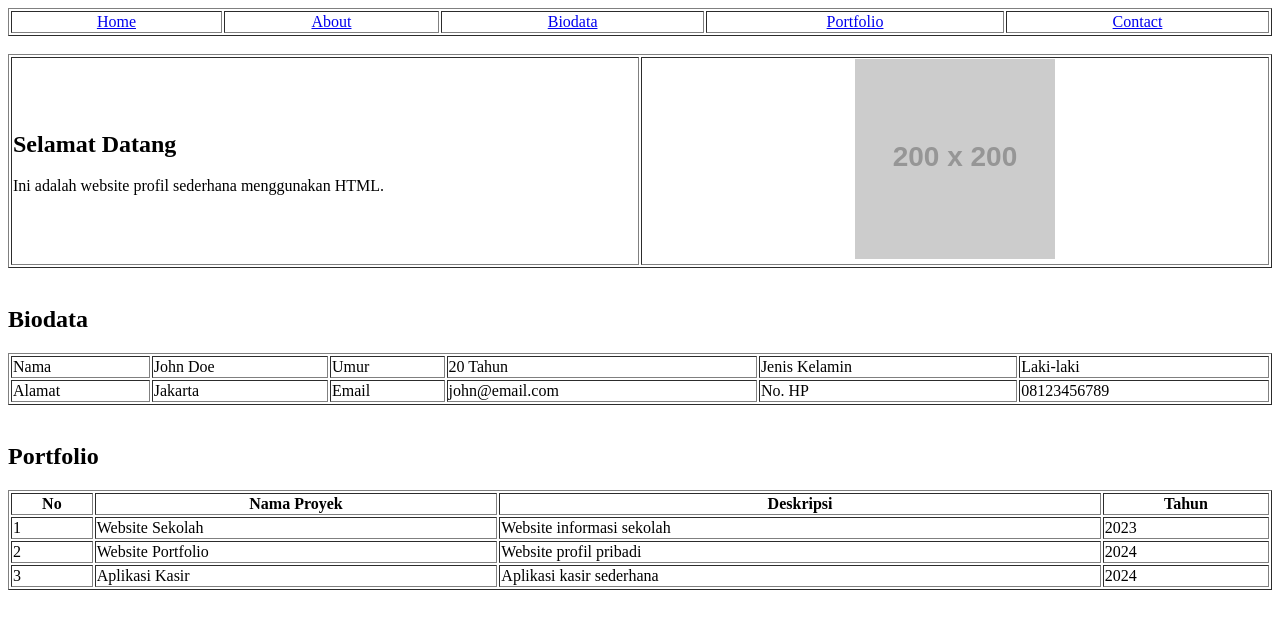
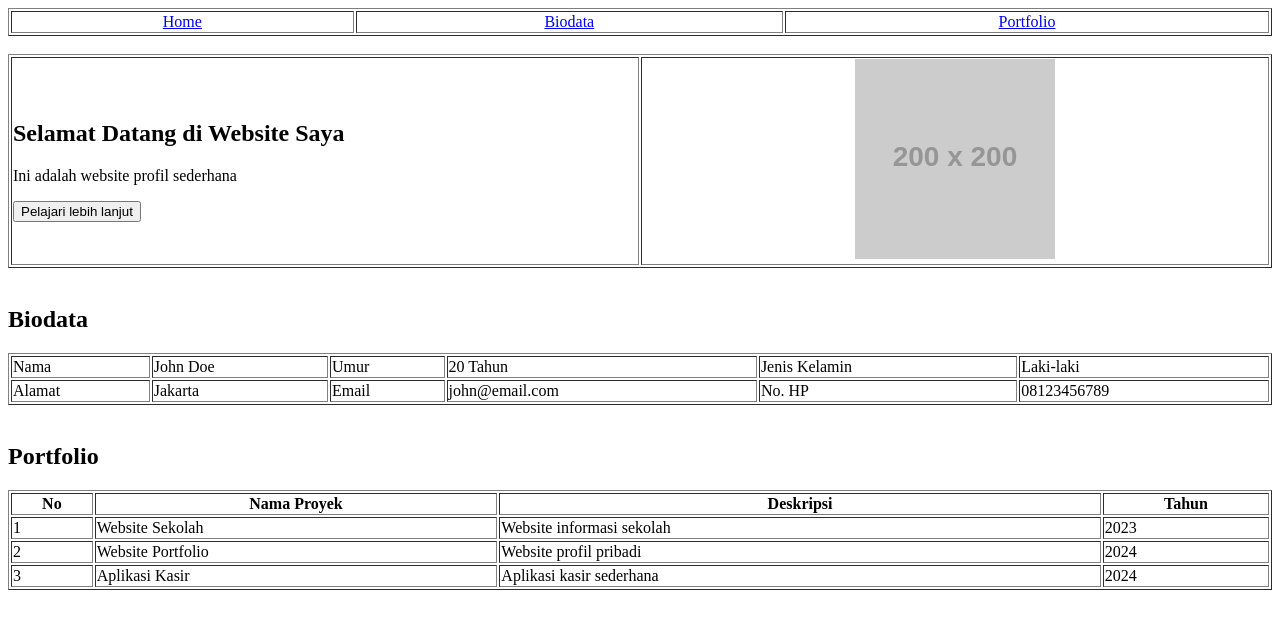
Before and after one commit to williamphilip/project-eduwork, a plain HTML site: page index.html in a window 1280 px wide. Drawn offline with Linux system fonts and the light colour scheme; placeholder pictures from the web are drawn by us.

Commit message:
menambahkan button di section 2

```diff
--- a/index.html
+++ b/index.html
@@ -10,10 +10,8 @@
       <table width="100%" border="1">
         <tr>
           <td align="center"><a href="#home">Home</a></td>
-          <td align="center"><a href="#about">About</a></td>
           <td align="center"><a href="#biodata">Biodata</a></td>
           <td align="center"><a href="#portfolio">Portfolio</a></td>
-          <td align="center"><a href="#contact">Contact</a></td>
         </tr>
       </table>
     </section>
@@ -25,8 +23,9 @@
       <table width="100%" border="1">
         <tr>
           <td width="50%">
-            <h1>Selamat Datang</h1>
-            <p>Ini adalah website profil sederhana menggunakan HTML.</p>
+            <h1>Selamat Datang di Website Saya</h1>
+            <p>Ini adalah website profil sederhana</p>
+            <button>Pelajari lebih lanjut</button>
           </td>
           <td width="50%" align="center">
             <img src="https://via.placeholder.com/200" alt="Gambar Profil" />
```
